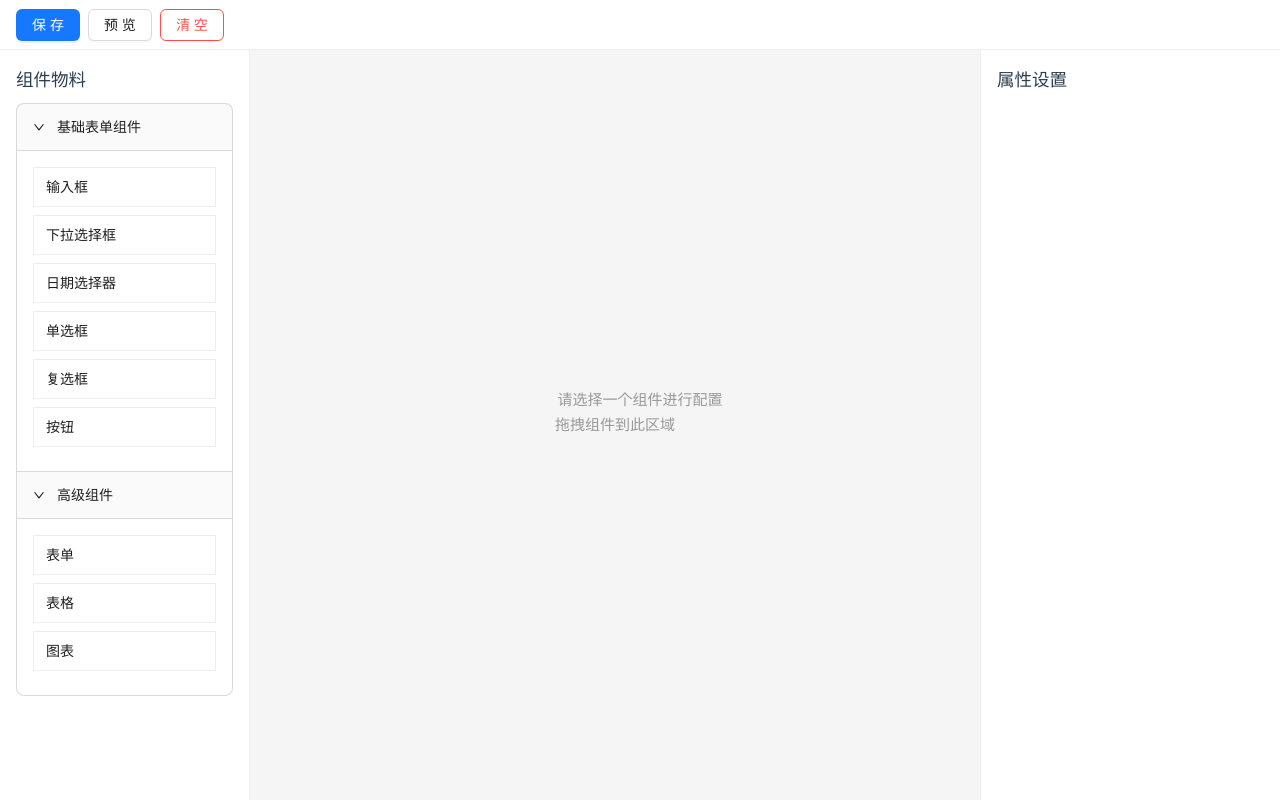
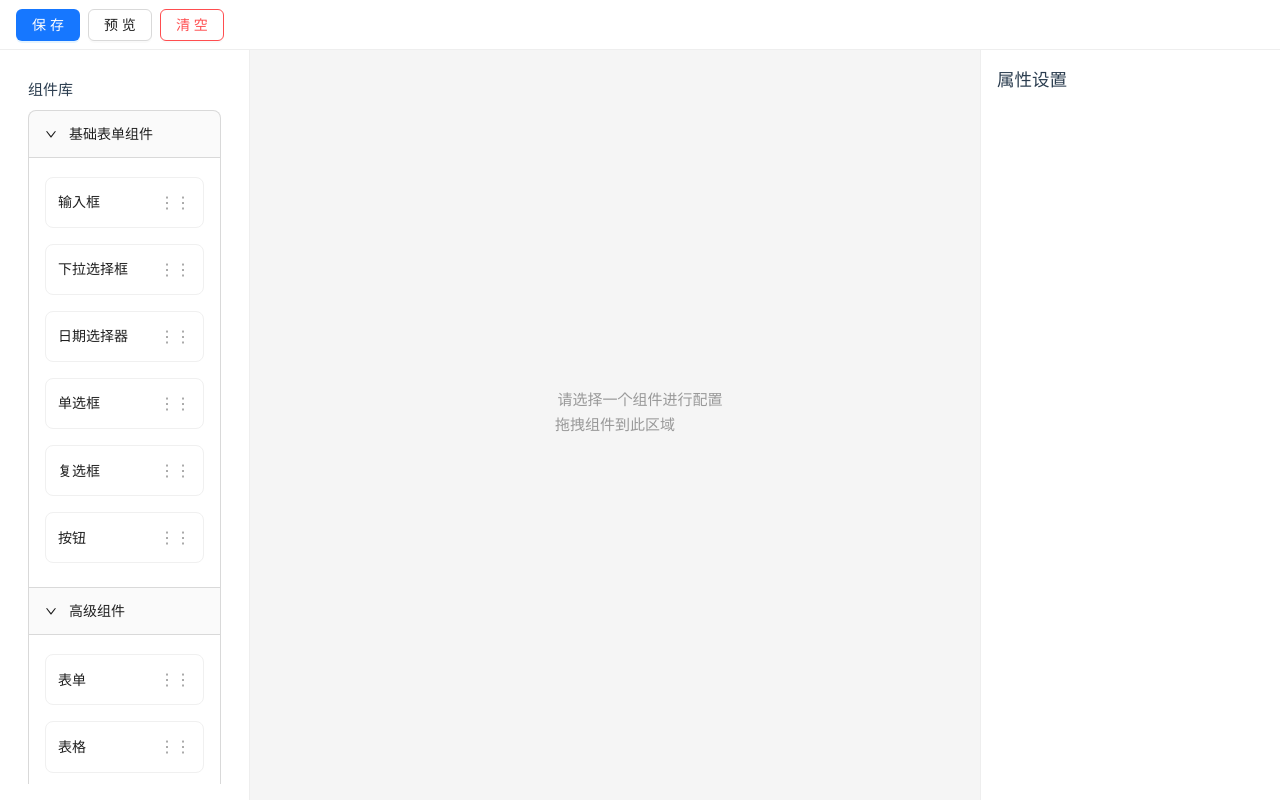
Before and after one commit to CHristopherkeith/lowcode-demo, a Vue app: page / in a window 1280 px wide. Built offline with nearby package versions, Linux system fonts and the light colour scheme; the HTML template or start-up script is replaced by a standard one.

Commit message:
refactor: 样式和类型文件命名

```diff
--- a/package.json
+++ b/package.json
@@ -38,6 +38,7 @@
     "jiti": "^2.4.2",
     "npm-run-all2": "^7.0.2",
     "prettier": "3.5.3",
+    "sass-embedded": "^1.87.0",
     "typescript": "~5.8.0",
     "vite": "^6.2.4",
     "vite-plugin-vue-devtools": "^7.7.2",
--- /dev/null
+++ b/src/components/lowcode-editor/components/ComponentPanel.vue
@@ -0,0 +1,123 @@
+<template>
+  <div class="component-panel">
+    <h4>组件库</h4>
+    <a-collapse v-model:activeKey="activeCollapseKeys">
+      <a-collapse-panel key="basic" header="基础表单组件">
+        <a-space direction="vertical" style="width: 100%">
+          <a-card
+            v-for="component in basicComponents"
+            :key="component.type"
+            size="small"
+            class="component-panel__card"
+            draggable
+            @dragstart="handleDragStart($event, component.type)"
+          >
+            <div class="component-panel__item">
+              <span>{{ component.name }}</span>
+              <span class="drag-icon">⋮⋮</span>
+            </div>
+          </a-card>
+        </a-space>
+      </a-collapse-panel>
+
+      <a-collapse-panel key="advanced" header="高级组件">
+        <a-space direction="vertical" style="width: 100%">
+          <a-card
+            v-for="component in advancedComponents"
+            :key="component.type"
+            size="small"
+            class="component-panel__card"
+            draggable
+            @dragstart="handleDragStart($event, component.type)"
+          >
+            <div class="component-panel__item">
+              <span>{{ component.name }}</span>
+              <span class="drag-icon">⋮⋮</span>
+            </div>
+          </a-card>
+        </a-space>
+      </a-collapse-panel>
+    </a-collapse>
+  </div>
+</template>
+
+<script setup lang="ts">
+import { ref } from 'vue'
+import { basicComponents, advancedComponents } from '../config/component-config'
+
+// 定义组件名称
+defineOptions({
+  name: 'ComponentPanel',
+})
+
+// Collapse面板的激活键值
+const activeCollapseKeys = ref(['basic', 'advanced'])
+
+const handleDragStart = (e: DragEvent, componentType: string) => {
+  if (e.dataTransfer) {
+    e.dataTransfer.setData('componentType', componentType)
+
+    // 设置拖拽时的效果
+    const dragImage = document.createElement('div')
+    dragImage.textContent = '组件'
+    dragImage.className = 'component-panel__drag-image'
+    document.body.appendChild(dragImage)
+    e.dataTransfer.setDragImage(dragImage, 0, 0)
+
+    // 设置完拖拽效果后移除临时元素
+    setTimeout(() => {
+      document.body.removeChild(dragImage)
+    }, 0)
+  }
+}
+</script>
+
+<style lang="scss" scoped>
+.component-panel {
+  padding: 12px;
+  height: 100%;
+  overflow-y: auto;
+
+  &__card {
+    cursor: grab;
+    transition: all 0.3s;
+    margin-bottom: 8px;
+
+    &:hover {
+      box-shadow: 0 2px 8px rgba(0, 0, 0, 0.15);
+      border-color: #1890ff;
+    }
+
+    &:active {
+      cursor: grabbing;
+    }
+  }
+
+  &__item {
+    display: flex;
+    justify-content: space-between;
+    align-items: center;
+  }
+
+  &__drag-image {
+    padding: 8px 12px;
+    background-color: #f0f2f5;
+    border: 1px dashed #1890ff;
+    border-radius: 4px;
+    position: absolute;
+    top: -9999px;
+    left: -9999px;
+  }
+}
+
+.drag-icon {
+  cursor: grab;
+  font-size: 16px;
+  color: #999;
+  user-select: none;
+
+  &:active {
+    cursor: grabbing;
+  }
+}
+</style>
--- a/src/components/lowcode-editor/config/component-config.ts
+++ b/src/components/lowcode-editor/config/component-config.ts
@@ -1,4 +1,4 @@
-import type { ComponentDefinition } from '@/types/lowcode'
+import type { ComponentDefinition } from '@/types/lowcode.d'
 
 // 基础表单组件
 export const basicComponents: ComponentDefinition[] = [
--- a/src/components/lowcode-editor/lowcode-editor-page.vue
+++ b/src/components/lowcode-editor/lowcode-editor-page.vue
@@ -1,47 +1,25 @@
 <template>
   <div class="lowcode-editor">
-    <div class="editor-header">
+    <div class="lowcode-editor__header">
       <a-space>
         <a-button type="primary" @click="handleSave">保存</a-button>
         <a-button @click="handlePreview">预览</a-button>
         <a-button danger @click="handleClear">清空</a-button>
       </a-space>
     </div>
-    <div class="editor-content">
-      <div class="material-panel">
-        <h3>组件物料</h3>
-        <a-collapse v-model:activeKey="activeKeys">
-          <a-collapse-panel key="1" header="基础表单组件">
-            <div
-              v-for="component in basicComponents"
-              :key="component.type"
-              class="component-item"
-              draggable="true"
-              @dragstart="onDragStart($event, component)"
-            >
-              {{ component.name }}
+    <div class="lowcode-editor__content">
+      <div class="lowcode-editor__material-panel">
+        <component-panel />
       </div>
-          </a-collapse-panel>
-          <a-collapse-panel key="2" header="高级组件">
-            <div
-              v-for="component in advancedComponents"
-              :key="component.type"
-              class="component-item"
-              draggable="true"
-              @dragstart="onDragStart($event, component)"
-            >
-              {{ component.name }}
+      <div class="lowcode-editor__render-panel" @dragover.prevent @drop="onDrop">
+        <div v-if="pageConfig.components.length === 0" class="lowcode-editor__empty-tip">
+          拖拽组件到此区域
         </div>
-          </a-collapse-panel>
-        </a-collapse>
-      </div>
-      <div class="render-panel" @dragover.prevent @drop="onDrop">
-        <div v-if="pageConfig.components.length === 0" class="empty-tip">拖拽组件到此区域</div>
         <template v-else>
           <div
             v-for="component in pageConfig.components"
             :key="component.id"
-            class="component-container"
+            class="lowcode-editor__component-container"
             :style="{
               position: 'absolute',
               left: component.style.left,
@@ -50,9 +28,20 @@
             }"
             @click.stop="handleSelectComponent(component)"
           >
-            <div :class="['component-wrapper', { selected: component.id === selectedComponentId }]">
+            <div
+              :class="[
+                'lowcode-editor__component-wrapper',
+                {
+                  'lowcode-editor__component-wrapper--selected':
+                    component.id === selectedComponentId,
+                },
+              ]"
+            >
               <component :is="resolveComponent(component.type)" v-bind="component.props" />
-              <div v-if="component.id === selectedComponentId" class="component-actions">
+              <div
+                v-if="component.id === selectedComponentId"
+                class="lowcode-editor__component-actions"
+              >
                 <a-button
                   type="text"
                   size="small"
@@ -66,9 +55,11 @@
           </div>
         </template>
       </div>
-      <div class="property-panel">
+      <div class="lowcode-editor__property-panel">
         <h3>属性设置</h3>
-        <div v-if="!selectedComponent" class="empty-tip">请选择一个组件进行配置</div>
+        <div v-if="!selectedComponent" class="lowcode-editor__empty-tip">
+          请选择一个组件进行配置
+        </div>
         <property-editor v-else :component="selectedComponent" @update="handleUpdateComponent" />
       </div>
     </div>
@@ -76,18 +67,18 @@
 </template>
 
 <script setup lang="ts">
-import { ref, reactive, computed } from 'vue'
+import { reactive, computed } from 'vue'
 import { useRouter } from 'vue-router'
 import { message } from 'ant-design-vue'
 import { v4 as uuidv4 } from 'uuid'
 import PropertyEditor from './components/property-editor.vue'
-import { basicComponents, advancedComponents } from './config/component-config'
-import type { PageConfig, Component, ComponentDefinition } from '@/types/lowcode'
+import ComponentPanel from './components/ComponentPanel.vue'
+import type { PageConfig, Component } from '@/types/lowcode.d'
 import { Input, Select, DatePicker, Radio, Checkbox, Button, Form, Table } from 'ant-design-vue'
 import { useComponentStore } from '@/stores/component'
+import { basicComponents, advancedComponents } from './config/component-config'
 
 const router = useRouter()
-const activeKeys = ref(['1', '2'])
 const componentStore = useComponentStore()
 const selectedComponentId = computed(() => componentStore.selectedComponentId)
 const selectedComponent = computed(() => {
@@ -125,28 +116,35 @@ const resolveComponent = (type: string) => {
   return componentMap[type] || 'div'
 }
 
-// 拖拽开始
-const onDragStart = (event: DragEvent, component: ComponentDefinition) => {
-  if (event.dataTransfer) {
-    event.dataTransfer.setData('componentType', component.type)
-  }
-}
+// 拖拽放置
+const onDrop = (event: DragEvent | string) => {
+  let componentType = ''
 
-// 拖拽放置
-const onDrop = (event: DragEvent) => {
-  const componentType = event.dataTransfer?.getData('componentType')
+  if (typeof event === 'string') {
+    componentType = event
+  } else {
+    componentType = event.dataTransfer?.getData('componentType') || ''
     if (!componentType) return
 
-  // 计算放置位置
-  const rect = (event.currentTarget as HTMLElement).getBoundingClientRect()
-  const x = event.clientX - rect.left
-  const y = event.clientY - rect.top
+    // 阻止默认行为
+    event.preventDefault()
+  }
 
   // 创建新组件
   const allComponents = [...basicComponents, ...advancedComponents]
   const componentConfig = allComponents.find((item) => item.type === componentType)
 
   if (componentConfig) {
+    // 计算放置位置，只有在拖放时才获取位置
+    let x = 100
+    let y = 100
+
+    if (typeof event !== 'string') {
+      const rect = (event.currentTarget as HTMLElement).getBoundingClientRect()
+      x = event.clientX - rect.left
+      y = event.clientY - rect.top
+    }
+
     const newComponent: Component = {
       id: uuidv4(),
       type: componentType,
@@ -219,14 +217,13 @@ const handleClear = () => {
 }
 </script>
 
-<style scoped>
+<style lang="scss" scoped>
 .lowcode-editor {
   height: 100%;
   display: flex;
   flex-direction: column;
-}
 
-.editor-header {
+  &__header {
     height: 50px;
     padding: 0 16px;
     display: flex;
@@ -234,34 +231,34 @@ const handleClear = () => {
     border-bottom: 1px solid #eee;
   }
 
-.editor-content {
+  &__content {
     flex: 1;
     display: flex;
     overflow: hidden;
   }
 
-.material-panel {
+  &__material-panel {
     width: 250px;
     padding: 16px;
     border-right: 1px solid #eee;
     overflow-y: auto;
   }
 
-.render-panel {
+  &__render-panel {
     flex: 1;
     position: relative;
     background-color: #f5f5f5;
     overflow: auto;
   }
 
-.property-panel {
+  &__property-panel {
     width: 300px;
     padding: 16px;
     border-left: 1px solid #eee;
     overflow-y: auto;
   }
 
-.component-item {
+  &__component-item {
     padding: 8px 12px;
     margin-bottom: 8px;
     border: 1px solid #eee;
@@ -270,23 +267,23 @@ const handleClear = () => {
     user-select: none;
   }
 
-.component-container {
+  &__component-container {
     position: absolute;
   }
 
-.component-wrapper {
+  &__component-wrapper {
     padding: 2px;
     background-color: #fff;
     min-width: 100px;
     min-height: 30px;
     border: 1px solid transparent;
+
+    &--selected {
+      border: 1px solid #1890ff;
+    }
   }
 
-.component-wrapper.selected {
-  border: 1px solid #1890ff;
-}
-
-.component-actions {
+  &__component-actions {
     position: absolute;
     right: 0;
     top: -30px;
@@ -294,11 +291,12 @@ const handleClear = () => {
     box-shadow: 0 2px 5px rgba(0, 0, 0, 0.1);
   }
 
-.empty-tip {
+  &__empty-tip {
     position: absolute;
     top: 50%;
     left: 50%;
     transform: translate(-50%, -50%);
     color: #999;
   }
+}
 </style>
```
Also changed, not shown: src/components/lowcode-editor/components/component-property-form.vue (+7 -7 lines), src/components/lowcode-editor/components/component-renderer.vue (+8 -8 lines), src/components/lowcode-editor/components/property-editor.vue (+12 -12 lines), src/types/lowcode.d.ts (renamed from src/types/lowcode.ts), 2 other files (tests, documents, lock files or other folders). Lines whose indentation alone changed are shown as unchanged.
